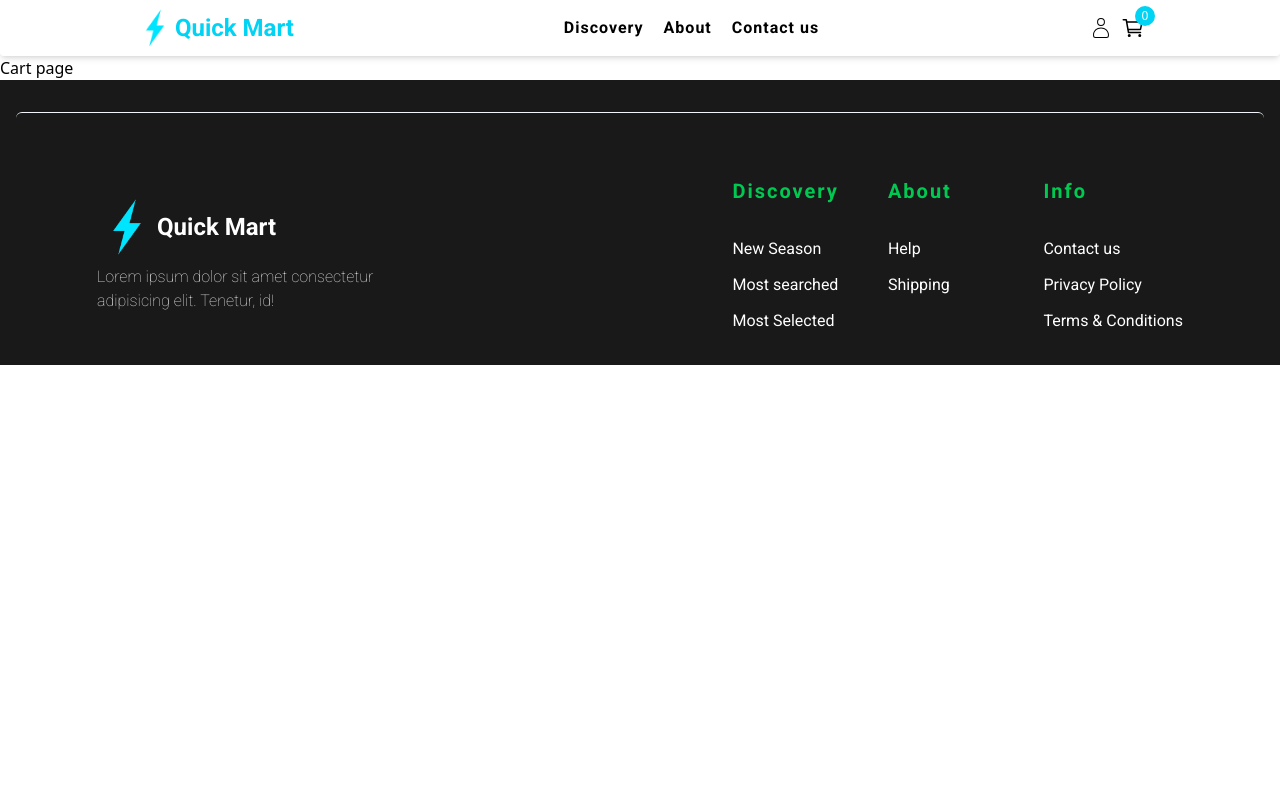
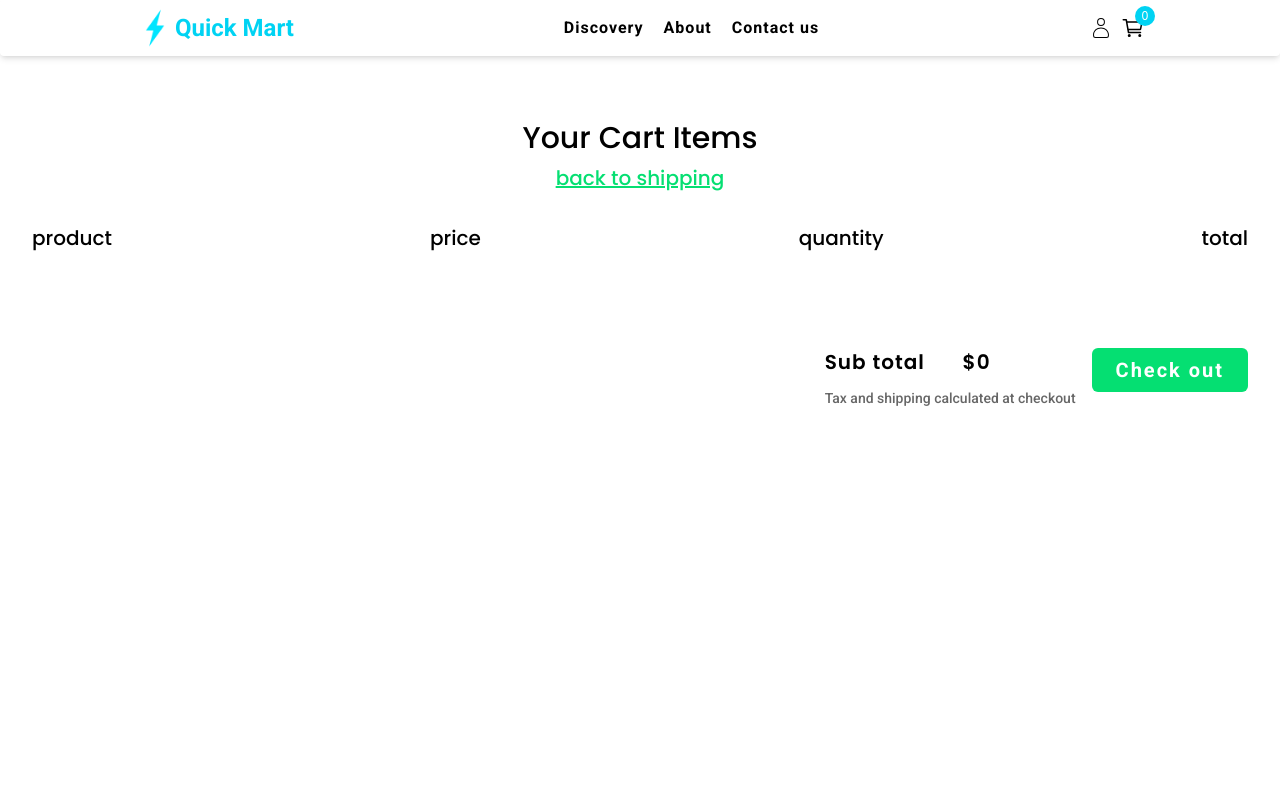
Before and after one commit to mehediweb01/quickmart-ui, a Next.js app: page /cart in a window 1280 px wide. Shown: the top 800 px of the page. Built offline with nearby package versions, Linux system fonts and the light colour scheme.

Commit message:
cart page done & functionality done

```diff
--- a/public/data/db.js
+++ b/public/data/db.js
@@ -83,4 +83,7 @@ export const totalProductAdded = [
   {
     count: 0,
   },
+  {
+    quantity: 1,
+  },
 ];
--- a/src/app/cart/page.jsx
+++ b/src/app/cart/page.jsx
@@ -1,7 +1,58 @@
+"use client";
+import ProductItem from "@/component/productItem";
+import { useCart } from "@/context/cartContext";
+import Link from "next/link";
+
 const Cart = () => {
+  const { cartItems } = useCart();
+  const heading = ["product", "price", "quantity", "total"];
+  const totalSub = cartItems.reduce((total, item) => {
+    return total + item.price * item.quantity;
+  }, 0);
   return (
-    <div>
-      <h1>Cart page</h1>
+    <div className="min-h-screen py-16 mx-8">
+      <div className="text-center space-y-2">
+        <h1 className="font-poppins font-medium text-2xl sm:text-3xl text-black">
+          Your Cart Items
+        </h1>
+        <Link
+          href={`/`}
+          className="underline text-green-400 text-xl font-poppins font-medium"
+        >
+          back to shipping
+        </Link>
+      </div>
+      <div>
+        <div className="sm:flex hidden justify-between items-center gap-4 mt-8 ">
+          {heading.map((heading, i) => (
+            <h1 key={i} className="font-poppins font-medium text-black text-xl">
+              {heading}
+            </h1>
+          ))}
+        </div>
+        <div className="space-y-3 my-8">
+          {cartItems &&
+            cartItems.map((item) => <ProductItem key={item.id} item={item} />)}
+        </div>
+        <div className="w-full py-16">
+          <div className="flex md:flex-row flex-col gap-4 items-start float-end">
+            <div>
+              <h1 className="space-x-8 space-y-3 text-black font-semibold font-poppins text-xl tracking-[1px]">
+                <span>Sub total</span> <span>${totalSub}</span>
+              </h1>
+              <p className="text-black/60 font-roboto font-medium text-sm mt-3">
+                Tax and shipping calculated at checkout
+              </p>
+            </div>
+            <button
+              type="button"
+              className="text-center text-xl font-semibold font-roboto bg-green-400 hover:bg-green-600 text-white px-6 py-2 rounded-md cursor-pointer transition-all duration-300 tracking-[2px]"
+            >
+              Check out
+            </button>
+          </div>
+        </div>
+      </div>
     </div>
   );
 };
--- a/src/app/products/[id]/page.jsx
+++ b/src/app/products/[id]/page.jsx
@@ -8,9 +8,13 @@ import { FaCartPlus, FaShippingFast } from "react-icons/fa";
 
 const Product = () => {
   const [product, setProduct] = useState(null);
-  const [quantity, setQuantity] = useState(1);
-  const { incrementCount } = useCart();
-
+  const {
+    incrementCount,
+    addToCart,
+    cartItems,
+    increaseQuantity,
+    decreaseQuantity,
+  } = useCart();
   const { id } = useParams();
 
   useEffect(() => {
@@ -19,8 +23,9 @@ const Product = () => {
       .then((data) => setProduct(data));
   }, []);
 
-  const handleAddToCart = () => {
+  const handleAddToCart = (product) => {
     incrementCount();
+    addToCart(product);
   };
 
   if (!product)
@@ -30,9 +35,25 @@ const Product = () => {
       </div>
     );
 
+  const isProductInCart = cartItems.some((item) => item.id === product.id);
+  const productInCart = cartItems.find((item) => item.id === product.id);
+  const quantity = productInCart ? productInCart.quantity : 1;
+
+  const handleIncrease = () => {
+    if (isProductInCart) {
+      increaseQuantity(product.id);
+    }
+  };
+
+  const handleDecrease = () => {
+    if (isProductInCart && quantity > 1) {
+      decreaseQuantity(product.id);
+    }
+  };
+
   return (
     <div className="sm:py-16 py-8 px-4 min-h-screen">
-      <div className="grid grid-cols-1 sm:grid-cols-2 sm:gap-8 gap-4">
+      <div className="grid grid-cols-1 sm:grid-cols-2 lg:gap-8 gap-2">
         <div className="space-y-3">
           <div className="flex justify-center items-center">
             <Image
@@ -59,7 +80,7 @@ const Product = () => {
           <h1 className="font-poppins text-2xl sm:text-3xl font-semibold text-black">
             {product.title}
           </h1>
-          <div className="flex justify-between items-start gap-8">
+          <div className="flex sm:flex-row flex-col justify-between items-start gap-8">
             <div className="space-y-5">
               <p className="text-green-400 text-xl font-roboto font-semibold">
                 ${product.price}
@@ -69,7 +90,7 @@ const Product = () => {
                 <div className="border-[1px] border-slate-300 rounded-md flex items-center">
                   <button
                     type="button"
-                    onClick={() => setQuantity(quantity + 1)}
+                    onClick={handleIncrease}
                     className="px-1 py-1 hover:bg-slate-300 text-black transition-all duration-200 text-xl cursor-pointer"
                   >
                     +
@@ -80,7 +101,7 @@ const Product = () => {
                   <button
                     type="button"
                     disabled={quantity <= 0}
-                    onClick={() => setQuantity(quantity - 1)}
+                    onClick={handleDecrease}
                     className="px-1 py-1 hover:bg-slate-300 text-black transition-all duration-200 text-xl cursor-pointer disabled:cursor-not-allowed"
                   >
                     -
@@ -95,10 +116,10 @@ const Product = () => {
                   One time purchase
                 </span>
               </div>
-              <div className="border-[1px] border-slate-300 rounded-md px-4 py-2 space-y-3">
+              <div className="border-[1px] border-slate-300 rounded-md px-1 lg:px-4 py-2 space-y-3 w-[90%] ">
                 <div className="flex items-center gap-3">
                   <input type="checkbox" checked />
-                  <span className="font-semibold font-roboto text-xl text-black tracking-[1px]">
+                  <span className="font-semibold font-roboto text-base lg:text-xl text-black lg:tracking-[1px] tracking-tight">
                     Subscribe and delivery every
                   </span>
                   <select
@@ -118,12 +139,18 @@ const Product = () => {
                 </div>
               </div>
               <div>
+                <p className="space-x-4 font-semibold font-roboto text-xl text-black my-4">
+                  <span>Total Price</span>{" "}
+                  <span>${quantity * product.price}</span>
+                </p>
                 <button
                   type="button"
-                  onClick={handleAddToCart}
-                  className="bg-green-600 hover:bg-green-400 text-xl text-white px-4 py-2 rounded-md w-full cursor-pointer flex items-center justify-center gap-3 hover:text-gray-700 transition-all duration-300"
+                  onClick={() => handleAddToCart(product)}
+                  disabled={isProductInCart}
+                  className="bg-green-600 hover:bg-green-400 text-xl text-white px-4 py-2 rounded-md w-[90%] cursor-pointer flex items-center justify-center gap-3 hover:text-gray-700 transition-all duration-300 disabled:cursor-not-allowed"
                 >
-                  <FaCartPlus /> + Add to cart
+                  <FaCartPlus />
+                  {isProductInCart ? "All ready in cart" : "+ Add to cart"}
                 </button>
               </div>
             </div>
--- /dev/null
+++ b/src/component/productItem.jsx
@@ -0,0 +1,73 @@
+"use client";
+import { useCart } from "@/context/cartContext";
+import Image from "next/image";
+
+const ProductItem = ({ item }) => {
+  const { removeFromCart, increaseQuantity, decreaseQuantity } = useCart();
+
+  const total = item.quantity * item.price;
+
+  return (
+    <div className="shadow-sm shadow-black rounded-md px-4 py-3">
+      <div className="flex flex-col sm:flex-row sm:justify-between sm:items-center gap-6">
+        {/* Image and Title */}
+        <div className="flex flex-col sm:flex-row items-start gap-4">
+          <Image
+            src={item.image}
+            alt={item.title}
+            width={100}
+            height={100}
+            className="object-contain"
+          />
+          <div className="space-y-2 sm:space-y-4">
+            <h1 className="font-poppins font-medium text-lg sm:text-2xl text-black">
+              {item.title}
+            </h1>
+            <button
+              onClick={() => removeFromCart(item.id)}
+              className="text-green-400 underline hover:text-red-400 cursor-pointer transition-all duration-300 text-sm sm:text-base"
+            >
+              remove
+            </button>
+          </div>
+        </div>
+
+        {/* Price */}
+        <div className="flex flex-col items-start sm:items-center">
+          <p className="font-poppins font-medium text-base sm:text-xl text-black">
+            ${item.price}
+          </p>
+        </div>
+
+        {/* Quantity Controls */}
+        <div className="border w-fit border-green-400 flex items-center gap-2 p-2 rounded-md">
+          <button
+            type="button"
+            onClick={() => increaseQuantity(item.id)}
+            className="hover:bg-slate-800 text-green-400 text-xl sm:text-2xl p-2 rounded-md text-center"
+          >
+            +
+          </button>
+          <p className="text-base sm:text-lg font-semibold">{item.quantity}</p>
+          <button
+            type="button"
+            disabled={item.quantity <= 1}
+            onClick={() => decreaseQuantity(item.id)}
+            className="hover:bg-slate-800 hover:text-red-500 text-slate-600 text-xl sm:text-2xl p-2 rounded-md text-center disabled:cursor-not-allowed"
+          >
+            -
+          </button>
+        </div>
+
+        {/* Total */}
+        <div className="flex flex-col items-start sm:items-center">
+          <p className="font-poppins font-medium text-base sm:text-xl text-black">
+            ${total}
+          </p>
+        </div>
+      </div>
+    </div>
+  );
+};
+
+export default ProductItem;
--- a/src/component/products.jsx
+++ b/src/component/products.jsx
@@ -19,17 +19,17 @@ const Products = () => {
         Lorem ipsum dolor sit amet consectetur adipisicing elit. Quibusdam
       </p>
       <div className="w-full sm:w-[70%] mx-2 sm:mx-auto my-12 grid grid-cols-1 sm:grid-cols-2 md:grid-cols-3 gap-4 ">
-        {data.map((product) => (
+        {data.map((product, i) => (
           <Link
+            key={i}
             href={`/products/${product.id}`}
-            key={product.id}
             className="shadow-sm shadow-black px-4 py-2 rounded-md flex flex-col justify-center items-center gap-3 hover:shadow-md hover:shadow-black transition-all duration-300"
           >
             <Image
               src={product.image}
-              alt={product.title}
               width={90}
               height={90}
+              alt="product image"
               className="rounded-md shadow-sm shadow-black object-cover"
             />
             <h1 className="font-poppins font-medium text-2xl">
--- a/src/context/cartContext.js
+++ b/src/context/cartContext.js
@@ -6,29 +6,89 @@ const CartContext = createContext();
 
 export const CartProvider = ({ children }) => {
   const [count, setCount] = useState(0);
+  const [cartItems, setCartItems] = useState([]);
 
+  // Initial Load from LocalStorage
   useEffect(() => {
-    fetchCartCount();
+    const storedItems = JSON.parse(localStorage.getItem("cartItems") || "[]");
+    const storedCount = JSON.parse(localStorage.getItem("cartCount") || "0");
+
+    setCartItems(storedItems);
+    setCount(storedCount);
   }, []);
 
-  const fetchCartCount = async () => {
-    try {
-      const res = await fetch("/api/totalproductadded");
-      const data = await res.json();
-      if (data.length > 0) {
-        setCount(data[0].count);
-      }
-    } catch (error) {
-      console.error("Error fetching cart count:", error);
-    }
-  };
+  // Save to LocalStorage on change
+  useEffect(() => {
+    localStorage.setItem("cartItems", JSON.stringify(cartItems));
+    localStorage.setItem("cartCount", JSON.stringify(count));
+  }, [cartItems, count]);
 
+  // Your manual increment function (keep it untouched)
   const incrementCount = () => {
     setCount((prev) => prev + 1);
   };
 
+  // ===> New: Add item to cart
+const addToCart = (item) => {
+  setCartItems((prevItems) => {
+    const existingItemIndex = prevItems.findIndex(
+      (cartItem) => cartItem.id === item.id
+    );
+
+    // যদি ঐ item cart এ আগে থেকেই থাকে তবে কিছু করা হবে না
+    if (existingItemIndex !== -1) {
+      return prevItems;
+    } else {
+      return [...prevItems, { ...item, quantity: 1 }];
+    }
+  });
+};
+
+
+  // ===> New: Increase quantity
+  const increaseQuantity = (itemId) => {
+    setCartItems((prevItems) => {
+      const updatedItems = prevItems.map((item) =>
+        item.id === itemId ? { ...item, quantity: item.quantity + 1 } : item
+      );
+      localStorage.setItem("cartItems", JSON.stringify(updatedItems));
+      return updatedItems;
+    });
+  };
+
+  // ===> New: Decrease quantity
+  const decreaseQuantity = (itemId) => {
+    setCartItems((prevItems) => {
+      const updatedItems = prevItems
+        .map((item) =>
+          item.id === itemId ? { ...item, quantity: item.quantity - 1 } : item
+        )
+        .filter((item) => item.quantity > 0); // quantity 0 হলে remove করবো
+      localStorage.setItem("cartItems", JSON.stringify(updatedItems));
+      return updatedItems;
+    });
+  };
+
+  // ===> New: Remove item from cart
+  const removeFromCart = (itemId) => {
+    setCartItems((prevItems) => prevItems.filter((item) => item.id !== itemId));
+    setCount((prevCount) => prevCount - 1);
+  };
+
+
   return (
-    <CartContext.Provider value={{ count, incrementCount }}>
+    <CartContext.Provider
+      value={{
+        count,
+        incrementCount,
+        cartItems,
+        setCartItems, // still available if you need manually
+        addToCart,
+        removeFromCart,
+        increaseQuantity,
+        decreaseQuantity,
+      }}
+    >
       {children}
     </CartContext.Provider>
   );
```
